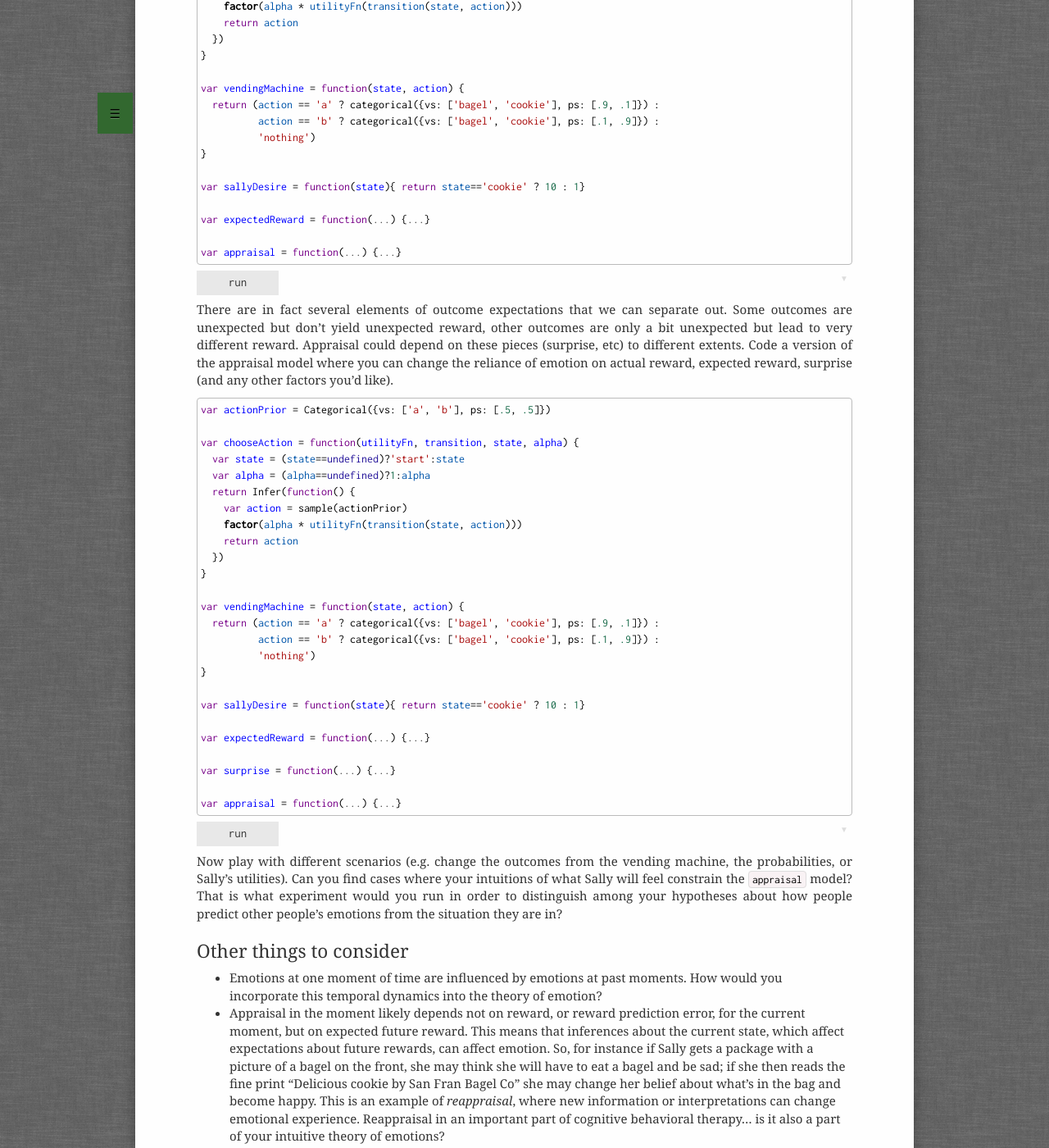
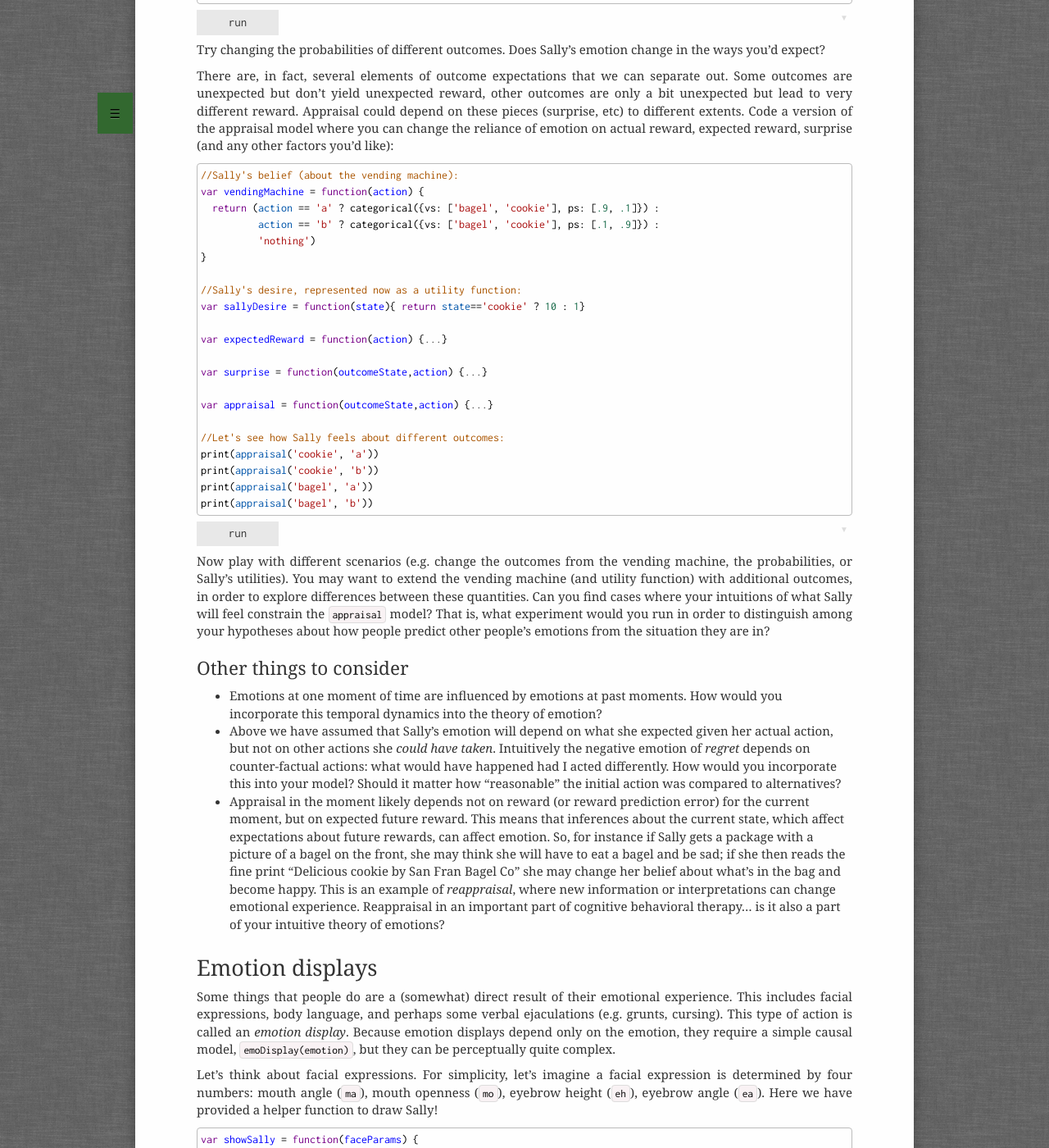
Before and after one commit to probmods/probmods2, a Jekyll site: the page built from teaching_extras/ToE.md, in a window 1280 px wide and 1400 px high, scrolled down 2086 px. Shown: the whole window at 82% size. Built offline with Jekyll 4.4.1, drawn with Linux system fonts in a browser that asks for light colours; a script that is not in the unit is left out; some of the changed text lies outside the part shown.

Commit message:
revising ToE

```diff
--- a/teaching_extras/ToE.md
+++ b/teaching_extras/ToE.md
@@ -20,129 +20,107 @@
 Intuitively, an emotional state is positive or negative, and can vary in degree -- that is it can be captured with a single real number.
 Affective scientists have argued that emotion is experienced in a two dimensional space of valence and arousal. However these two dimensions are tightly related (in a roughly quadratic shape), so we will simplify to one dimension for now.
 
-Let's return to our friend Sally and her vending machine. We have adjusted the model of action choice slightly to depend on a real-valued utility function, instead of a Boolean goal.
+Let's return to our friend Sally and her vending machine. Rather than just thinking about Sally's goal, we'll also think about how *much* she wants different outcomes, by using a utility function:
 
-~~~~
-var actionPrior = Categorical({vs: ['a', 'b'], ps: [.5, .5]})
-
-var chooseAction = function(utilityFn, transition, state, alpha) {
-  var state = (state==undefined)?'start':state
-  var alpha = (alpha==undefined)?1:alpha
-  return Infer(function() {
-    var action = sample(actionPrior)
-    factor(alpha * utilityFn(transition(state, action)))
-    return action
-  })
-}
-
-var vendingMachine = function(state, action) {
+~~~~.norun
+//Sally's belief (about the vending machine):
+var vendingMachine = function(action) {
   return (action == 'a' ? categorical({vs: ['bagel', 'cookie'], ps: [.9, .1]}) :
           action == 'b' ? categorical({vs: ['bagel', 'cookie'], ps: [.1, .9]}) :
           'nothing')
 }
 
+//Sally's desire, represented now as a utility function:
 var sallyDesire = function(state){ return state=='cookie' ? 10 : 1}
-
 ~~~~
 
-One possibility is thus that appraisal simply returns how good or bad the outcome was for Sally.
+Imagine that Sally presses button 'b' and gets a cookie. How happy is she?
+As we see in the diagram above, emotion comes from an `appraisal` function, which depends on the outcome (what actually happened -- her actions and what she got).
+One possibility is that appraisal simply returns how good or bad the outcome was for Sally.
 Code a version of this simple appraisal model:
 
 ~~~~
-var actionPrior = Categorical({vs: ['a', 'b'], ps: [.5, .5]})
-
-var chooseAction = function(utilityFn, transition, state, alpha) {
-  var state = (state==undefined)?'start':state
-  var alpha = (alpha==undefined)?1:alpha
-  return Infer(function() {
-    var action = sample(actionPrior)
-    factor(alpha * utilityFn(transition(state, action)))
-    return action
-  })
-}
-
-var vendingMachine = function(state, action) {
+//Sally's belief (about the vending machine):
+var vendingMachine = function(action) {
   return (action == 'a' ? categorical({vs: ['bagel', 'cookie'], ps: [.9, .1]}) :
           action == 'b' ? categorical({vs: ['bagel', 'cookie'], ps: [.1, .9]}) :
           'nothing')
 }
 
+//Sally's desire, represented now as a utility function:
 var sallyDesire = function(state){ return state=='cookie' ? 10 : 1}
 
-var appraisal = function(...) {...}
+var appraisal = function(outcomeState,action) {...}
 
+//Let's see how Sally feels about different outcomes:
+print(appraisal('cookie', 'a'))
+print(appraisal('cookie', 'b'))
+print(appraisal('bagel', 'a'))
+print(appraisal('bagel', 'b'))
 ~~~~
 
-<!-- put in something on appraisal as expected future reward, instead of current reward? this means that inferences about the current state, which affect expectations about future rewards, can affect emotion. in turn this means reevaluating current evidence can change emotion -- this is re-appraisal as in CBT -->
-
-However you may have the intuition (as participants in experiments do) that how happy or sad Sally will be depends on not only what happened, but what she *expected* to happen. This is often captured by comparing the true reward (or utility) to the reward expected ahead of the outcome.
+You may have the intuition (as participants in experiments do) that how happy or sad Sally will be depends on not only what happened, but what she *expected* to happen. This is often captured by comparing the true reward (or utility) to the reward expected ahead of the outcome.
 Code a version of this appraisal model (Hint: WebPPL's `expectation` operator may be useful):
 
 ~~~~
-var actionPrior = Categorical({vs: ['a', 'b'], ps: [.5, .5]})
-
-var chooseAction = function(utilityFn, transition, state, alpha) {
-  var state = (state==undefined)?'start':state
-  var alpha = (alpha==undefined)?1:alpha
-  return Infer(function() {
-    var action = sample(actionPrior)
-    factor(alpha * utilityFn(transition(state, action)))
-    return action
-  })
-}
-
-var vendingMachine = function(state, action) {
+//Sally's belief (about the vending machine):
+var vendingMachine = function(action) {
   return (action == 'a' ? categorical({vs: ['bagel', 'cookie'], ps: [.9, .1]}) :
           action == 'b' ? categorical({vs: ['bagel', 'cookie'], ps: [.1, .9]}) :
           'nothing')
 }
 
+//Sally's desire, represented now as a utility function:
 var sallyDesire = function(state){ return state=='cookie' ? 10 : 1}
 
-var expectedReward = function(...) {...}
+var expectedReward = function(action) {...}
 
-var appraisal = function(...) {...}
+var appraisal = function(outcomeState,action) {...}
+
+//Let's see how Sally feels about different outcomes:
+print(appraisal('cookie', 'a'))
+print(appraisal('cookie', 'b'))
+print(appraisal('bagel', 'a'))
+print(appraisal('bagel', 'b'))
+~~~~
+
+Try changing the probabilities of different outcomes. Does Sally's emotion change in the ways you'd expect?
+
+There are, in fact, several elements of outcome expectations that we can separate out. Some outcomes are unexpected but don't yield unexpected reward, other outcomes are only a bit unexpected but lead to very different reward. Appraisal could depend on these pieces (surprise, etc) to different extents.
+Code a version of the appraisal model where you can change the reliance of emotion on actual reward, expected reward, surprise (and any other factors you'd like):
 
 ~~~~
-
-There are in fact several elements of outcome expectations that we can separate out. Some outcomes are unexpected but don't yield unexpected reward, other outcomes are only a bit unexpected but lead to very different reward. Appraisal could depend on these pieces (surprise, etc) to different extents.
-Code a version of the appraisal model where you can change the reliance of emotion on actual reward, expected reward, surprise (and any other factors you'd like).
-
-~~~~
-var actionPrior = Categorical({vs: ['a', 'b'], ps: [.5, .5]})
-
-var chooseAction = function(utilityFn, transition, state, alpha) {
-  var state = (state==undefined)?'start':state
-  var alpha = (alpha==undefined)?1:alpha
-  return Infer(function() {
-    var action = sample(actionPrior)
-    factor(alpha * utilityFn(transition(state, action)))
-    return action
-  })
-}
-
-var vendingMachine = function(state, action) {
+//Sally's belief (about the vending machine):
+var vendingMachine = function(action) {
   return (action == 'a' ? categorical({vs: ['bagel', 'cookie'], ps: [.9, .1]}) :
           action == 'b' ? categorical({vs: ['bagel', 'cookie'], ps: [.1, .9]}) :
           'nothing')
 }
 
+//Sally's desire, represented now as a utility function:
 var sallyDesire = function(state){ return state=='cookie' ? 10 : 1}
 
-var expectedReward = function(...) {...}
+var expectedReward = function(action) {...}
 
-var surprise = function(...) {...}
+var surprise = function(outcomeState,action) {...}
 
-var appraisal = function(...) {...}
+var appraisal = function(outcomeState,action) {...}
 
+//Let's see how Sally feels about different outcomes:
+print(appraisal('cookie', 'a'))
+print(appraisal('cookie', 'b'))
+print(appraisal('bagel', 'a'))
+print(appraisal('bagel', 'b'))
 ~~~~
 
-Now play with different scenarios (e.g. change the outcomes from the vending machine, the probabilities, or Sally's utilities). Can you find cases where your intuitions of what Sally will feel constrain the `appraisal` model? That is what experiment would you run in order to distinguish among your hypotheses about how people predict other people's emotions from the situation they are in?
+Now play with different scenarios (e.g. change the outcomes from the vending machine, the probabilities, or Sally's utilities). You may want to extend the vending machine (and utility function) with additional outcomes, in order to explore differences between these quantities. Can you find cases where your intuitions of what Sally will feel constrain the `appraisal` model? That is, what experiment would you run in order to distinguish among your hypotheses about how people predict other people's emotions from the situation they are in?
+
 
 ## Other things to consider
 
 - Emotions at one moment of time are influenced by emotions at past moments. How would you incorporate this temporal dynamics into the theory of emotion?
-- Appraisal in the moment likely depends not on reward, or reward prediction error, for the current moment, but on expected future reward. This means that inferences about the current state, which affect expectations about future rewards, can affect emotion. So, for instance if Sally gets a package with a picture of a bagel on the front, she may think she will have to eat a bagel and be sad; if she then reads the fine print "Delicious cookie by San Fran Bagel Co" she may change her belief about what's in the bag and become happy. This is an example of *reappraisal*, where new information or interpretations can change emotional experience. Reappraisal in an important part of cognitive behavioral therapy... is it also a part of your intuitive theory of emotions?
+- Above we have assumed that Sally's emotion will depend on what she expected given her actual action, but not on other actions she *could have taken*. Intuitively the negative emotion of *regret* depends on counter-factual actions: what would have happened had I acted differently. How would you incorporate this into your model? Should it matter how "reasonable" the initial action was compared to alternatives?
+- Appraisal in the moment likely depends not on reward (or reward prediction error) for the current moment, but on expected future reward. This means that inferences about the current state, which affect expectations about future rewards, can affect emotion. So, for instance if Sally gets a package with a picture of a bagel on the front, she may think she will have to eat a bagel and be sad; if she then reads the fine print "Delicious cookie by San Fran Bagel Co" she may change her belief about what's in the bag and become happy. This is an example of *reappraisal*, where new information or interpretations can change emotional experience. Reappraisal in an important part of cognitive behavioral therapy... is it also a part of your intuitive theory of emotions?
 
 
 
@@ -205,30 +185,32 @@
 
 Sometimes extreme positive and negative emotions lead to similar facial expressions. Does your model capture this?
 
-How does emotion attribution from emotional displays work? When the observer sees Sally's face, he will attempt to infer her (unobservable) emotion state. Extend your model to capture this inference:
+How does emotion attribution from emotional displays work? When the observer sees Sally's face, he will attempt to infer her (unobservable) emotion state. Extend your model to capture this inference (Hint: to capture an observation that, for example, `ma=30` you may want to use a slightly noise observe, `observe(Gaussian({mu: ma, sigma:0.1}), 30)`):
 
 ~~~~
+///fold:
 var showSally = function(faceParams) {
-  var canvas = Draw(400, 400, true);
-  canvas.circle(200,200,200, 10, '#ffa64d')
+  var canvas = Draw(200, 200, true);
+  canvas.circle(100,100,100, 5, '#ffa64d')
   //eyes:
-  canvas.circle(100,150,20,'white','white')
-  canvas.circle(105,150,10)
-  canvas.circle(300,150,20,'white','white')
-  canvas.circle(305,150,10)
+  canvas.circle(50,75,10,'white','white')
+  canvas.circle(52,75,5)
+  canvas.circle(150,75,10,'white','white')
+  canvas.circle(152,75,5)
   //eyebrows:
-  canvas.squiggle(85,120-faceParams.eh, 0,0, 115,120-faceParams.eh-faceParams.ea, 0,0)
-  canvas.squiggle(285,120-faceParams.eh-faceParams.ea, 0,0, 315,120-faceParams.eh, 0,0)
+  canvas.squiggle(40,60-faceParams.eh, 0,0, 60,60-faceParams.eh-faceParams.ea, 0,0)
+  canvas.squiggle(140,60-faceParams.eh-faceParams.ea, 0,0, 160,60-faceParams.eh, 0,0)
   //mouth:
-  canvas.squiggle(50,250, 0,faceParams.ma, 350,250, 0,faceParams.ma)
-  canvas.squiggle(50,250, 0,faceParams.ma+faceParams.mo, 350,250, 0,faceParams.ma+faceParams.mo)
+  canvas.squiggle(25,125, 0,faceParams.ma, 175,125, 0,faceParams.ma)
+  canvas.squiggle(25,125, 0,faceParams.ma+faceParams.mo, 175,125, 0,faceParams.ma+faceParams.mo)
 }
+///
 
 var emoDisplay = function(emotion) {
 	...
 	return {ma: ..., mo: ..., eh: ..., ea: ...}}
 
-var observedFace = {ma: 60, mo: 30, eh: 10, ea: 10}
+var observedFace = {ma: 30, mo: 15, eh: 5, ea: 5}
 
 //what emotion will an observer infer from this face?
 
```
Also changed, not shown: other parts of teaching_extras/ToE.md (+26 -24 lines).
